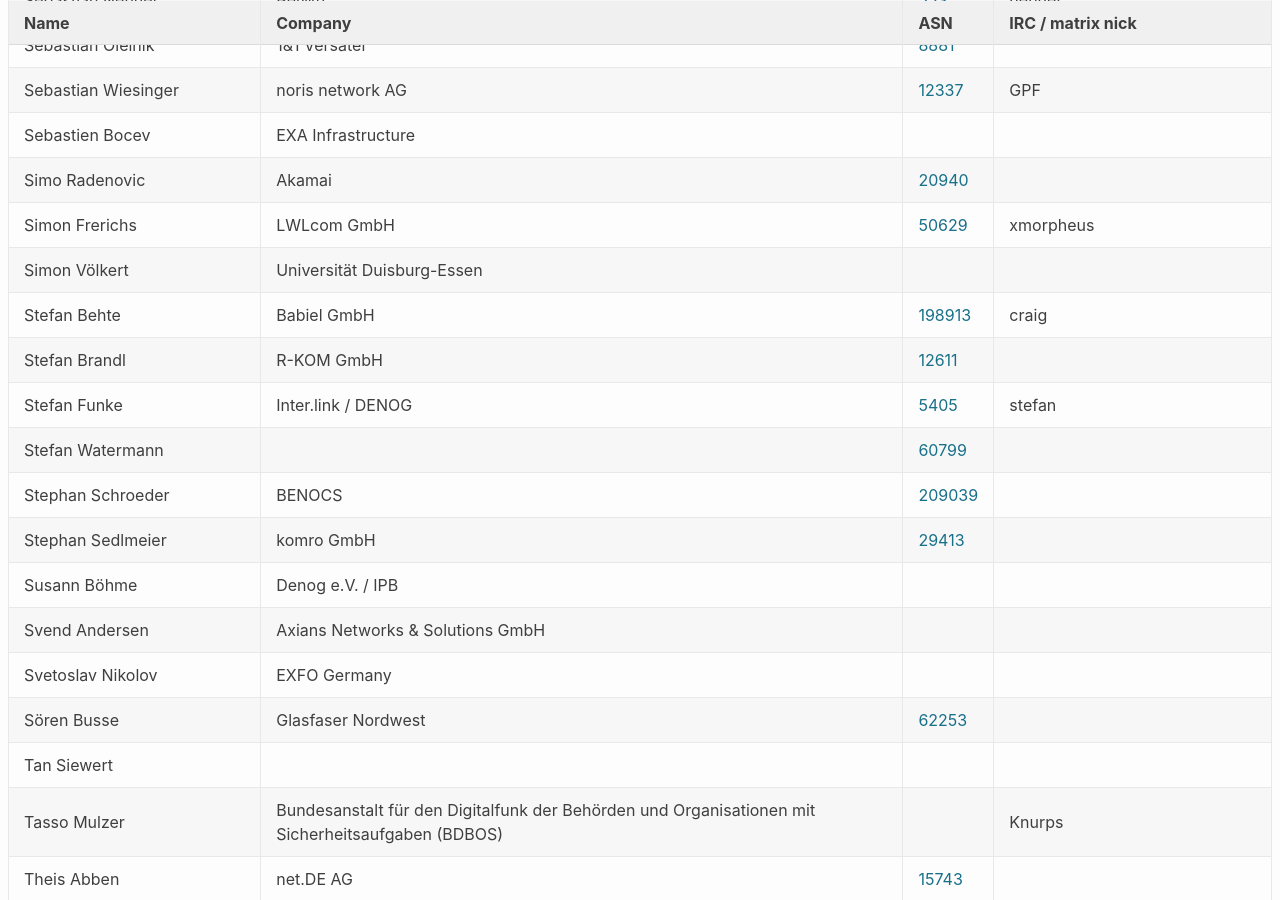
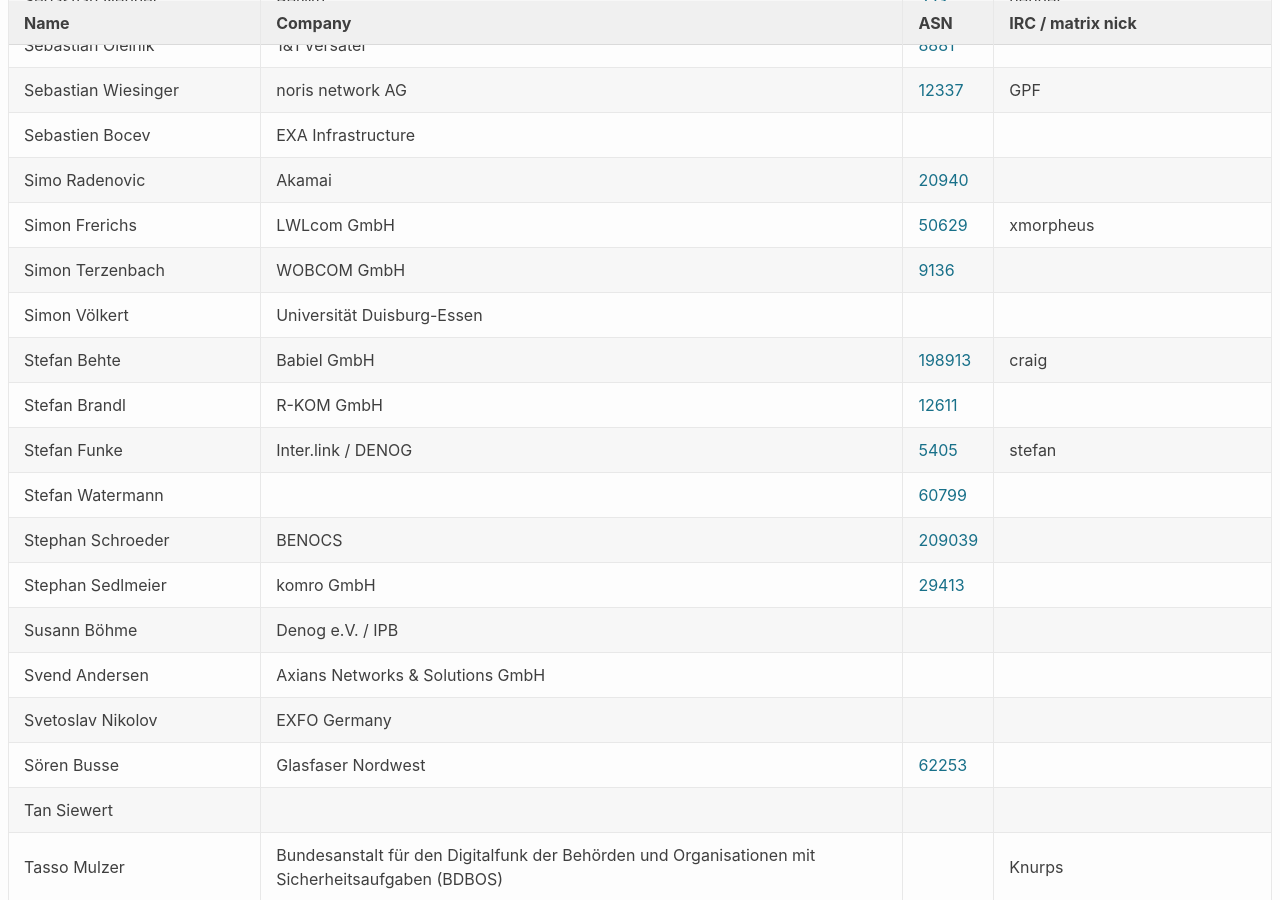
Before and after one commit to denog/pretix-attendeelist, a Jekyll site: the page built from denog17/index.markdown, in a window 1280 px wide and 900 px high, scrolled down 16264 px. Built offline with Jekyll 4.4.1, drawn with Linux system fonts in a browser that asks for light colours.

Commit message:
Latest data: Mon Sep 22 11:10:41 UTC 2025

```diff
--- a/_data/attendees_denog17_onsite.json
+++ b/_data/attendees_denog17_onsite.json
@@ -2172,6 +2172,12 @@
     "asn": "50629"
   },
   {
+    "name": "Simon Terzenbach",
+    "company": "WOBCOM GmbH",
+    "irc": null,
+    "asn": "9136"
+  },
+  {
     "name": "Simon Völkert",
     "company": "Universität Duisburg-Essen",
     "irc": null,
```
